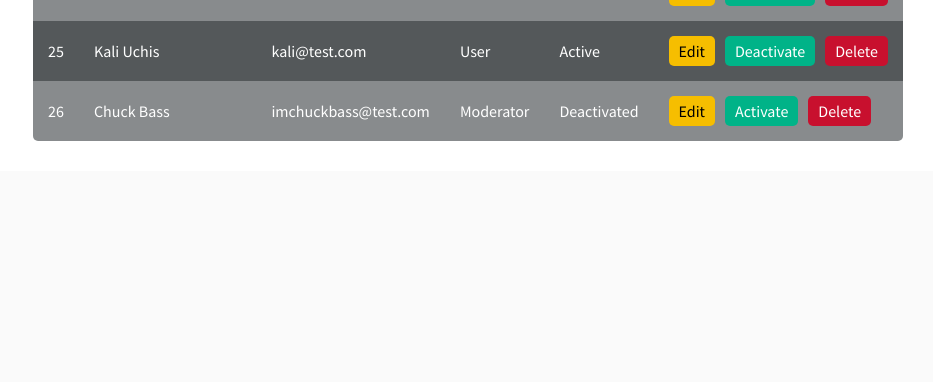
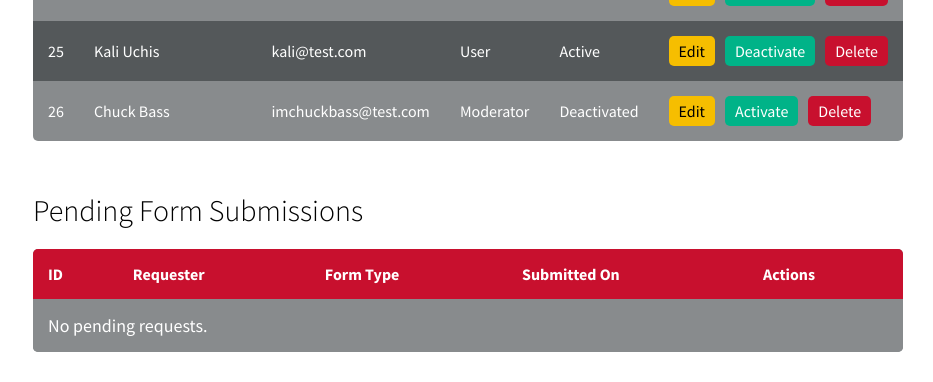
Before and after one commit to JosephRGonzalez/Project-v0.1-User-Management, a Django app: page /users/ in a window 1280 px wide. Shown: the part 811-1193 px from the top of the page, without its empty margins (347-1280 px from the left). Before the commit the page ends 952 px from the top, so only its background shows below. Run offline with Django 4.2, Linux system fonts and the light colour scheme; a user stored in the database is signed in; data comes from the database, SQL or seed files in the repository; some libraries are stand-ins or nearby versions.

Commit message:
Implemented Admin Only Forms Table in User tab

```diff
--- a/static/css/user_list.css
+++ b/static/css/user_list.css
@@ -169,3 +169,69 @@
     background: rgba(255, 255, 255, 0.1);
     transition: background 0.3s ease-in-out;
 }
+
+
+/* Approval Table */
+.approval-table {
+    width: 100%;
+    border-collapse: collapse;
+    margin-top: 20px;
+    background: rgb(136,139,141);
+    color: white;
+    border-radius: 5px;
+    overflow: hidden;
+}
+
+.approval-table th, .approval-table td {
+    padding: 15px;
+    text-align: left;
+}
+
+.approval-table th {
+    background: rgb(200, 16, 46);
+    color: white;
+}
+
+.approval-table tr:nth-child(even) {
+    background: rgb(84,88,90);
+}
+
+.approval-table tr:hover {
+    background: rgba(255, 255, 255, 0.1);
+}
+
+/* Approval Buttons */
+.btn-approve {
+    background: rgb(0,179,136);
+    color: white;
+    padding: 8px 12px;
+    text-decoration: none;
+    border-radius: 5px;
+    transition: background 0.3s ease;
+}
+
+.btn-approve:hover {
+    background: rgb(0,134,108);
+}
+
+.btn-return {
+    background: rgb(246,190,0);
+    color: black;
+    padding: 8px 12px;
+    text-decoration: none;
+    border-radius: 5px;
+    transition: background 0.3s ease;
+}
+
+.btn-return:hover {
+    background: rgb(215,155,0);
+}
+
+/* Empty Request Row */
+.no-requests {
+    text-align: center;
+    padding: 20px;
+    font-size: 18px;
+    background: rgb(136,139,141);
+    color: white;
+}
--- a/templates/user_list.html
+++ b/templates/user_list.html
@@ -98,7 +98,7 @@
                 {% endfor %}
             </tbody>
         </table>
-    </div>
+
 
     <!-- Confirmation Scripts -->
     <script>
@@ -111,5 +111,40 @@
         }
     </script>
 
+
+{% if user.role == "admin" %}
+    <h2>Pending Form Submissions</h2>
+    <table class="approval-table">
+        <thead>
+            <tr>
+                <th>ID</th>
+                <th>Requester</th>
+                <th>Form Type</th>
+                <th>Submitted On</th>
+                <th>Actions</th>
+            </tr>
+        </thead>
+        <tbody>
+            {% for entry in pending_requests %}
+<tr>
+    <td>{{ entry.request.id }}</td>
+    <td>{{ entry.request.user.first_name }} {{ entry.request.user.last_name }}</td>
+    <td>{{ entry.type }}</td>
+    <td>{{ entry.request.created_at|date:"Y-m-d H:i" }}</td>
+    <td>
+        <a href="{% url 'approve_request' entry.request.id %}" class="btn-approve">Approve</a>
+        <a href="{% url 'return_request' entry.request.id %}" class="btn-return">Return</a>
+    </td>
+</tr>
+{% empty %}
+<tr>
+    <td colspan="5" class="no-requests">No pending requests.</td>
+</tr>
+{% endfor %}
+        </tbody>
+    </table>
+{% endif %}
+
+</div>
 </body>
 </html>
--- a/usr_mgmt_app/urls.py
+++ b/usr_mgmt_app/urls.py
@@ -33,6 +33,8 @@ urlpatterns = [
     path("generate-pdf/thesis/<int:request_id>/", views.generate_thesis_pdf, name="generate_thesis_pdf"),
     path("generate-pdf/withdrawal/<int:request_id>/", views.generate_withdrawal_pdf, name="generate_withdrawal_pdf"),
     path('approval-requests/', views.approval_requests, name='approval_requests'),
+    path('approve_request/<int:request_id>/', views.approve_request, name='approve_request'),
+    path('return_request/<int:request_id>/', views.return_request, name='return_request'),
 ]
 
 if settings.DEBUG:
--- a/usr_mgmt_app/views.py
+++ b/usr_mgmt_app/views.py
@@ -123,6 +123,13 @@ def logout_view(request):
 @permission_required('usr_mgmt_app.can_read', raise_exception=True)
 def user_list(request):
     users = UserProfile.objects.all()
+
+    pending_requests = []
+    for request_obj in ThesisRequest.objects.filter(status="pending"):
+        pending_requests.append({"request": request_obj, "type": "Thesis Request"})
+    for request_obj in WithdrawalRequest.objects.filter(status="pending"):
+        pending_requests.append({"request": request_obj, "type": "Withdrawal Request"})
+
     # Get the permissions for the current user
     has_edit_permission = request.user.has_perm('usr_mgmt_app.can_edit')
     has_manage_users_permission = request.user.has_perm('usr_mgmt_app.can_manage_users')
@@ -132,6 +139,7 @@ def user_list(request):
         'has_edit_permission': has_edit_permission,
         'has_manage_users_permission': has_manage_users_permission,
         'users': UserProfile.objects.all(),  # Assuming you have users in your context
+        'pending_requests': pending_requests,
     }
 
     return render(request, 'user_list.html', {
@@ -750,3 +758,18 @@ def approval_requests(request):
         "thesis_requests": user_thesis_requests,
         "withdrawal_requests": user_withdrawal_requests,
     })
+
+
+def approve_request(request, request_id):
+    form_request = get_object_or_404(ApprovalRequest, id=request_id)
+    if request.user.role == "admin":
+        form_request.status = "approved"
+        form_request.save()
+    return redirect('user_list')
+
+def return_request(request, request_id):
+    form_request = get_object_or_404(ApprovalRequest, id=request_id)
+    if request.user.role == "admin":
+        form_request.status = "returned"
+        form_request.save()
+    return redirect('user_list')
```
